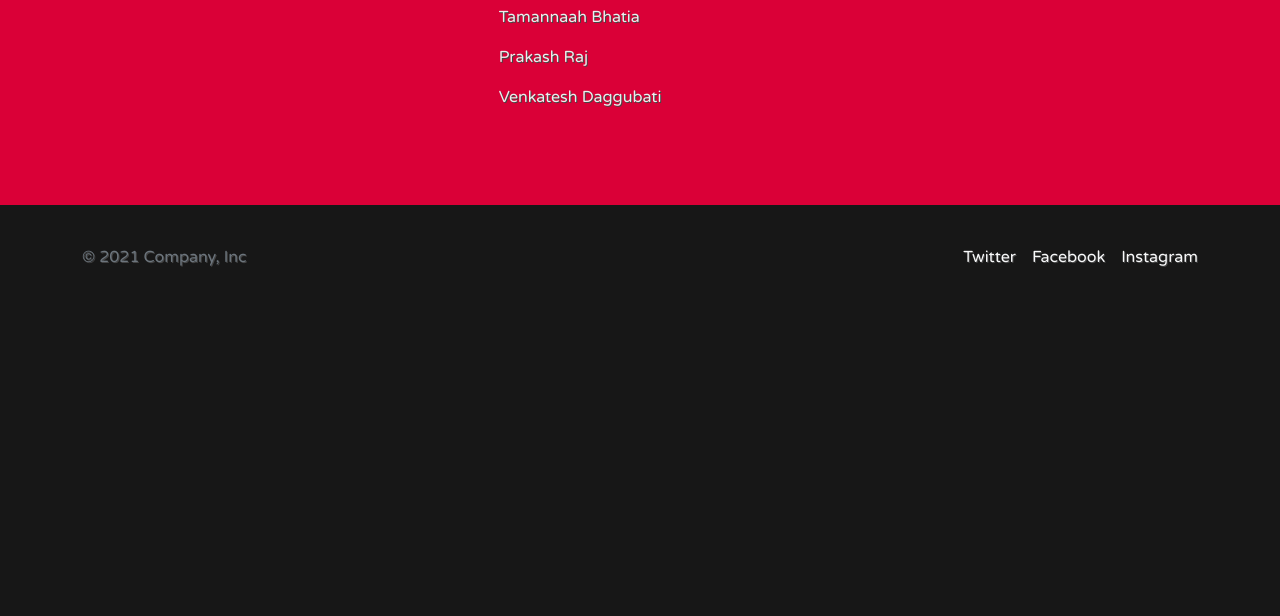
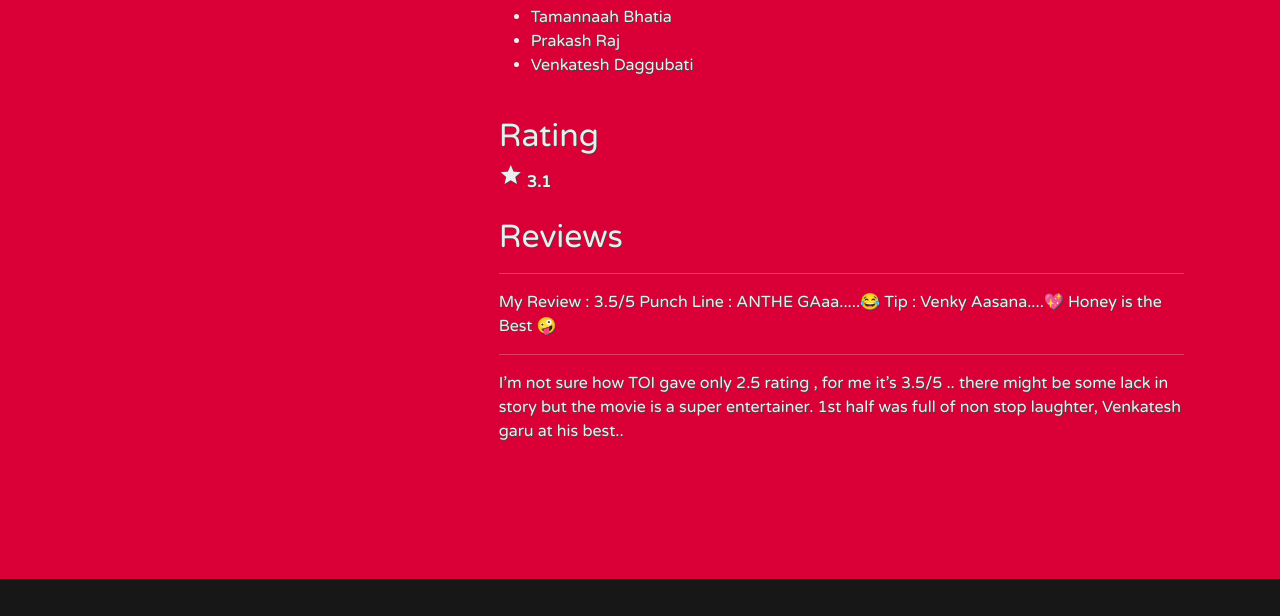
Before and after one commit to apurvjofficial/movieapp, a plain HTML site: page moviePage.html in a window 1280 px wide. Shown: the part 730-1346 px from the top of the page. Before the commit the page ends 1039 px from the top, so only its background shows below. Drawn offline with nearby package versions, Linux system fonts and the light colour scheme.

Commit message:
Update moviePage.html

```diff
--- a/moviePage.html
+++ b/moviePage.html
@@ -148,12 +148,35 @@
           </p>
           <br>
           <h2>Cast</h2>
-          <p>Tamannaah Bhatia</p>
-          <p>Prakash Raj</p>
-          <p>Venkatesh Daggubati</p>
+          <ul>
+            <li>Tamannaah Bhatia</li>
+            <li>Prakash Raj</li>
+            <li>Venkatesh Daggubati</p></li>
+          </ul>
+          <br>
+          <h2>Rating</h2>
+          <span class="material-icons">
+            star
+            </span>
+            <span><strong>3.1</strong></span>
+            <br>
+            <br>
+            <!-- Reviews start here -->
+            <h2>Reviews</h2>
+            <hr>
+            <p>My Review : 3.5/5
+              Punch Line : ANTHE GAaa.....😂
+              Tip : Venky Aasana....💖
+              Honey is the Best 🤪</p>
+              <hr>
+              <p>
+                I’m not sure how TOI gave only 2.5 rating , for me it’s 3.5/5 .. there might be some lack in story but the movie is a super entertainer. 1st half was full of non stop laughter, Venkatesh garu at his best..
+              </p>
+              <br>
         </div>
       </div>
     </div>
+
 
     <!-- Footer -->
     <div class="container footer">
```
